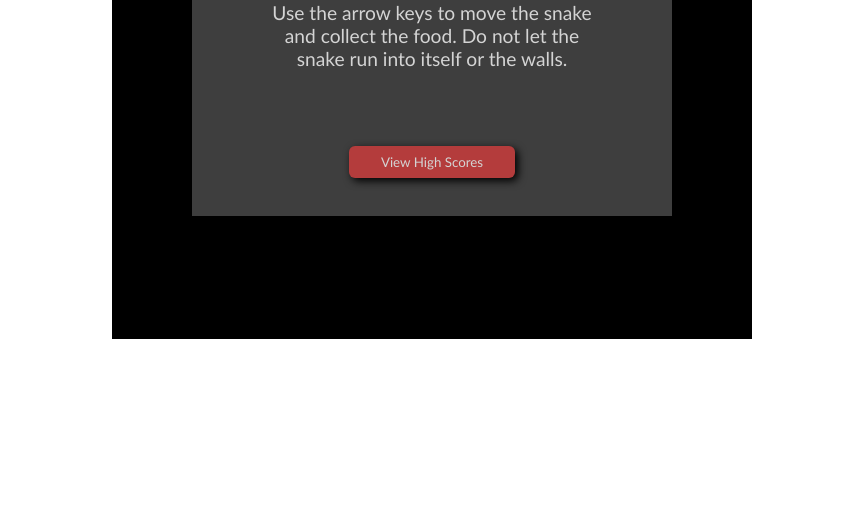
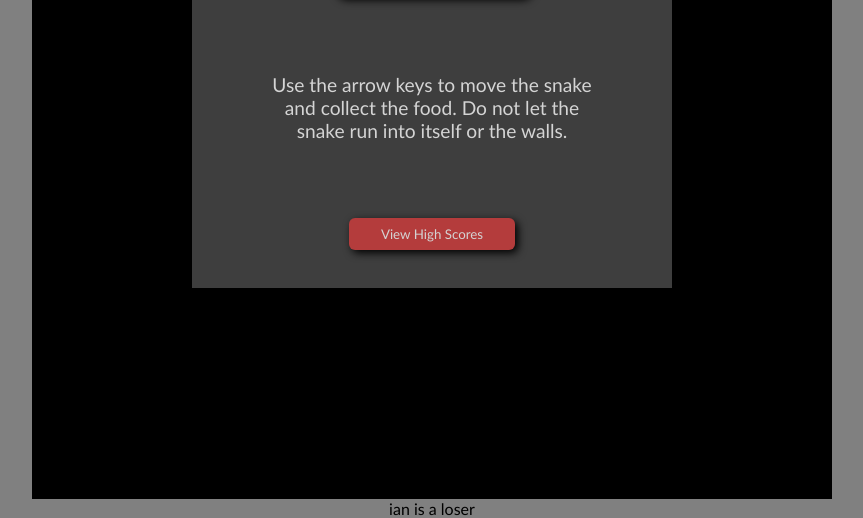
Before and after one commit to austin1052/snake, a plain HTML site: page index.html in a window 1280 px wide. Shown: the part 432-950 px from the top of the page, without its empty margins (208-1071 px from the left). Before the commit the page ends 800 px from the top, so only its background shows below. Drawn offline with nearby package versions, Linux system fonts and the light colour scheme.

Commit message:
updated background and game screen size

```diff
--- a/snake.html
+++ b/index.html
@@ -6,6 +6,7 @@
     <link rel="stylesheet" href="snake.css" />
     <script defer src="snake.js"></script>
     <script src="https://ajax.googleapis.com/ajax/libs/jquery/3.5.1/jquery.min.js"></script>
+    <link rel="stylesheet" href="https://cdnjs.cloudflare.com/ajax/libs/font-awesome/4.7.0/css/font-awesome.min.css">
     <title>Snake</title>
   </head>
   <body>
@@ -14,6 +15,7 @@
     <main>
       <div class="score-counter">Score: 0</div>
       <div class="screen">
+        <!-- <div class="pause"><i class="fas fa-pause"></i></div> -->
         <div class="game"></div>
         <!-- <div class="high-scores"></div> -->
         <div class="start-screen open">
@@ -31,18 +33,19 @@
           </div>
         </div>
         <div class="high-scores">
-            <h1>High Scores</h1>
-            <div class="list"></div>
-            <button class="close-scores">Go Back</button>
+          <h1>High Scores</h1>
+          <div class="list"></div>
+          <button class="close-scores">Go Back</button>
         </div>
         <div class="game-over">
-            <div class="content">
+          <div class="content">
             <h1>Game Over!</h1>
             <div class="final-score">Your Score:</div>
             <button class="close-game-over">Close</button>
-        </div>
+          </div>
         </div>
       </div>
+      ian is a loser
     </main>
   </body>
 </html>
--- a/snake.css
+++ b/snake.css
@@ -3,6 +3,10 @@
   padding: 0;
   box-sizing: border-box;
   font-family: "Gill Sans", "Gill Sans MT", Calibri, "Trebuchet MS", sans-serif;
+}
+
+body {
+  background: grey;
 }
 
 main {
@@ -20,15 +24,15 @@ main {
 
 .game {
   background: black;
-  height: 40rem;
-  width: 40rem;
+  height: 50rem;
+  width: 50rem;
 }
 
 /* start screen */
 
 .start-screen.open {
   position: absolute;
-  top: 15.5rem;
+  top: 20rem;
   left: 0;
   right: 0;
   display: flex;
--- a/snake.js
+++ b/snake.js
@@ -6,6 +6,7 @@ const defaultHighScores = [
   ["Amanda", 70],
   ["Zack", 60],
 ];
+
 
 let highScores,
   currentHead,
@@ -74,6 +75,7 @@ function buildGameBoard() {
 }
 
 function renderGameBoard() {
+  $(".game").empty();
   gameBoard.forEach((row, rIdx) => {
     row.forEach((column, cIdx) => {
       if (column === "o") {
@@ -158,7 +160,7 @@ $("body").keydown(function updateDirection(event) {
 function updateGame(x, y) {
   isGameOver();
   moveSnake(x, y);
-  $(".game").empty();
+  // $(".game").empty();
   renderGameBoard();
 }
 
@@ -177,12 +179,16 @@ function processTick() {
   updateGame(x, y);
 }
 
+function loadGame() {
+	buildGameBoard();
+	renderGameBoard();
+	startGame();
+	$(".start-screen").removeClass("open");
+  $(".game").addClass("started");
+}
+
 function startGame() {
-  buildGameBoard();
-  renderGameBoard();
   intervalID = setInterval(processTick, 100);
-  $(".start-screen").removeClass("open");
-  $(".game").addClass("started");
 }
 
 function stopGame() {
@@ -269,7 +275,8 @@ bootstrap();
 //clicks
 
 $(".start-game").click(function () {
-  startGame();
+  // startGame();
+  loadGame();
 });
 
 $(".view-scores").click(function () {
```
Also changed, not shown: 1 other file.
